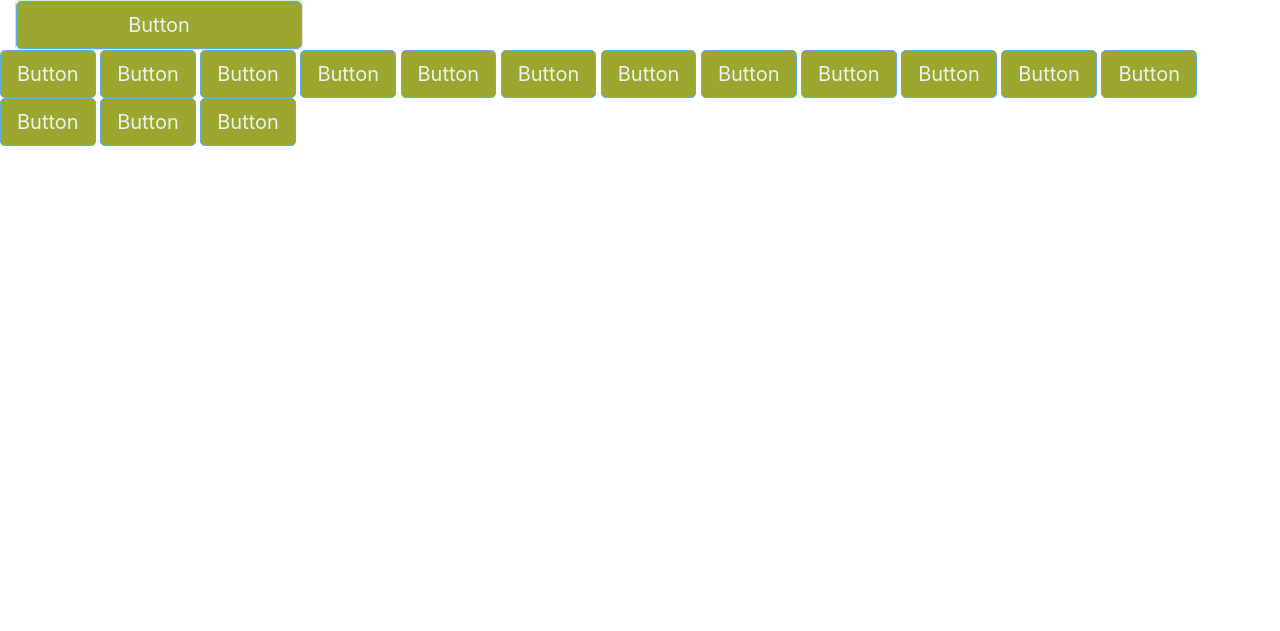
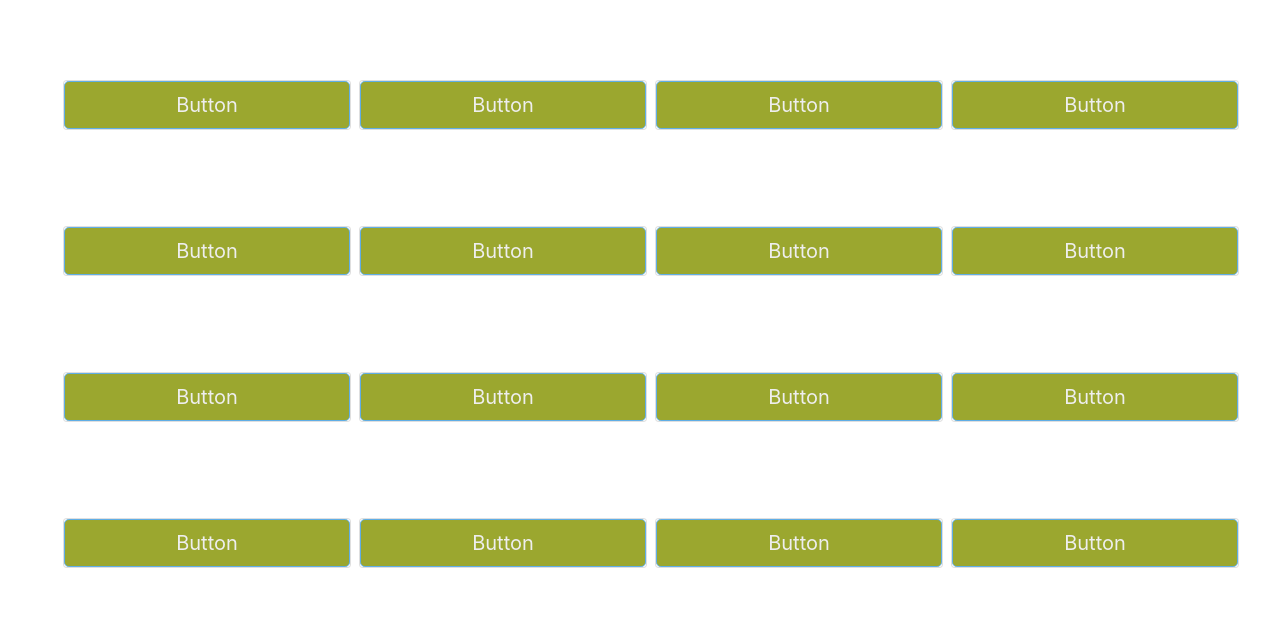
Before and after one commit to nununuam/collection, a Django app: page / in a window 1280 px wide. Shown: the part 40-671 px from the top of the page. Run offline with Django 4.2, Linux system fonts and the light colour scheme.

Commit message:
the buttons are spacing out properly and evenly

```diff
--- a/main_app/static/styles/styles.css
+++ b/main_app/static/styles/styles.css
@@ -15,8 +15,5 @@
 }
 
 div .homebuttons{
-    display: grid;
-    grid-template-columns: repeat(3, 1fr);
-    grid-auto-rows: 80%;
-    text-align: center;
+
 }
--- a/main_app/templates/home.html
+++ b/main_app/templates/home.html
@@ -3,25 +3,88 @@
 
 {% block content %}
 <div class="homebuttons">
-    <div class="col-md-4">
+    <div class="row hidden-md-up py-3 mx-5 my-3 ">
+        <div class="col-md-3 my-5 ">
             <div class="card" style="width: 18rem;">
                 <a href="{% url 'button1' %}" class="btn btn-primary btn-lg">Button</a>
             </div>
         </div>
+
+        <div class="col-md-3 my-5 ">
+            <div class="card" style="width: 18rem;">
                 <a href="{% url 'button2' %}" class="btn btn-primary btn-lg">Button</a>
+            </div>
+        </div>
+        <div class="col-md-3 my-5 ">
+            <div class="card" style="width: 18rem;">
                 <a href="{% url 'button3' %}" class="btn btn-primary btn-lg">Button</a>
+            </div>
+        </div>
+        <div class="col-md-3 my-5 ">
+            <div class="card" style="width: 18rem;">
                 <a href="{% url 'button4' %}" class="btn btn-primary btn-lg">Button</a>
+            </div>
+        </div>
+        <div class="col-md-3 my-5 ">
+            <div class="card" style="width: 18rem;">
                 <a href="{% url 'button5' %}" class="btn btn-primary btn-lg">Button</a>
-    <a href="{% url 'button5' %}" class="btn btn-primary btn-lg">Button</a>
+            </div>
+        </div>
+        <div class="col-md-3 my-5 ">
+            <div class="card" style="width: 18rem;">
+                <a href="{% url 'button6' %}" class="btn btn-primary btn-lg">Button</a>
+            </div>
+        </div>
+        <div class="col-md-3 my-5 ">
+            <div class="card" style="width: 18rem;">
                 <a href="{% url 'button7' %}" class="btn btn-primary btn-lg">Button</a>
+            </div>
+        </div>
+        <div class="col-md-3 my-5 ">
+            <div class="card" style="width: 18rem;">
                 <a href="{% url 'button8' %}" class="btn btn-primary btn-lg">Button</a>
+            </div>
+        </div>
+        <div class="col-md-3 my-5 ">
+            <div class="card" style="width: 18rem;">
                 <a href="{% url 'button9' %}" class="btn btn-primary btn-lg">Button</a>
+            </div>
+        </div>
+        <div class="col-md-3 my-5 ">
+            <div class="card" style="width: 18rem;">
                 <a href="{% url 'button10' %}" class="btn btn-primary btn-lg">Button</a>
+            </div>
+        </div>
+        <div class="col-md-3 my-5 ">
+            <div class="card" style="width: 18rem;">
                 <a href="{% url 'button11' %}" class="btn btn-primary btn-lg">Button</a>
+            </div>
+        </div>
+        <div class="col-md-3 my-5 ">
+            <div class="card" style="width: 18rem;">
                 <a href="{% url 'button12' %}" class="btn btn-primary btn-lg">Button</a>
+            </div>
+        </div>
+        <div class="col-md-3 my-5 ">
+            <div class="card" style="width: 18rem;">
                 <a href="{% url 'button13' %}" class="btn btn-primary btn-lg">Button</a>
+            </div>
+        </div>
+        <div class="col-md-3 my-5 ">
+            <div class="card" style="width: 18rem;">
                 <a href="{% url 'button14' %}" class="btn btn-primary btn-lg">Button</a>
+            </div>
+        </div>
+        <div class="col-md-3 my-5 ">
+            <div class="card" style="width: 18rem;">
                 <a href="{% url 'button15' %}" class="btn btn-primary btn-lg">Button</a>
+            </div>
+        </div>
+        <div class="col-md-3 my-5 ">
+            <div class="card" style="width: 18rem;">
                 <a href="{% url 'button16' %}" class="btn btn-primary btn-lg">Button</a>
             </div>
+        </div>
+    </div>
+</div>
 {% endblock %}
```
Lines whose indentation alone changed are shown as unchanged.
